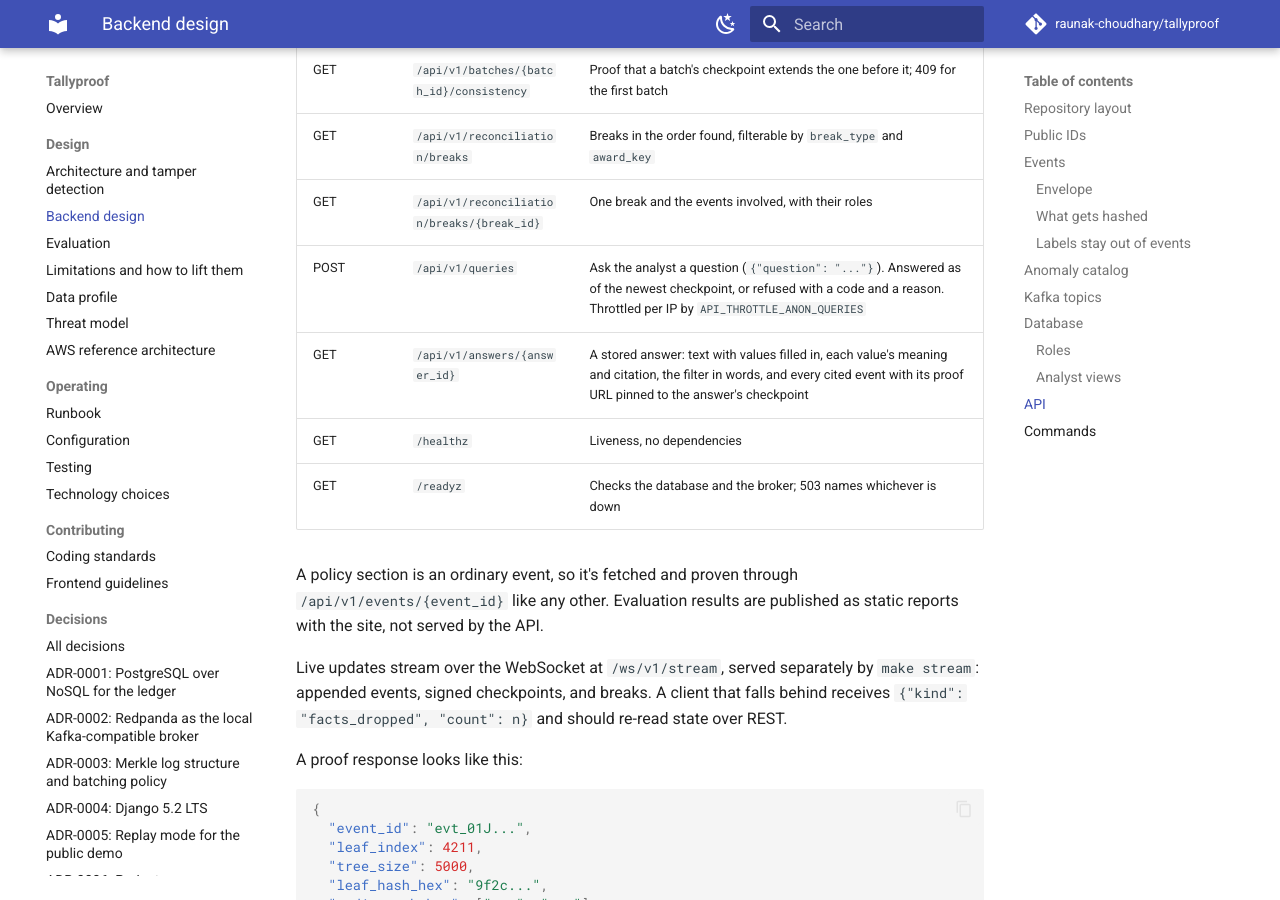
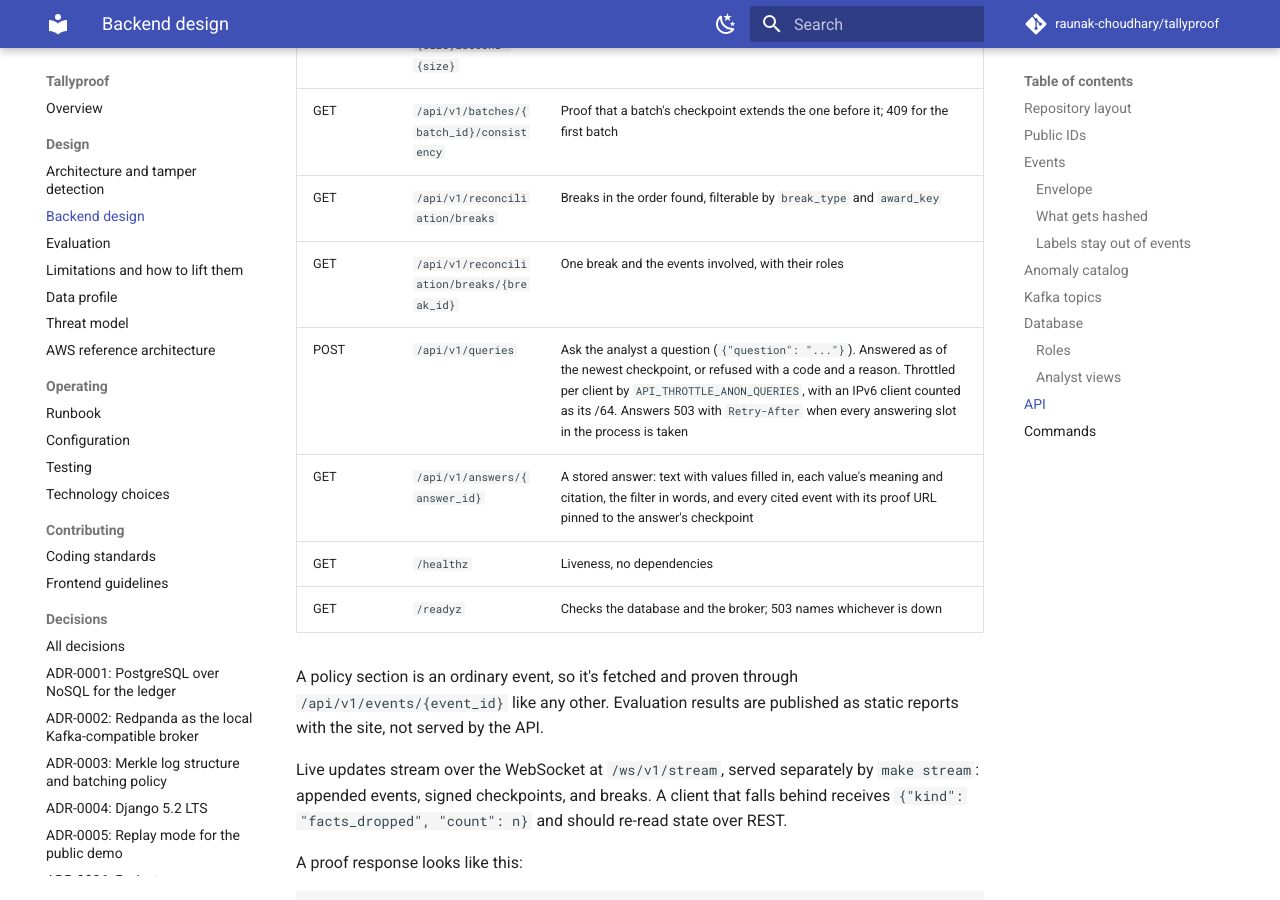
Before and after one commit to raunak-choudhary/tallyproof, an MkDocs documentation site: the page built from docs/backend-design.md, in a window 1280 px wide and 900 px high, scrolled down 9188 px. Built offline with MkDocs 1.6.1 and Material for MkDocs 9.7.7, drawn with Linux system fonts in a browser that asks for light colours; comment, search, counter and statistics services are not loaded.

Commit message:
docs: show the citation match in the verify flow and the busy reply
The question-to-answer diagram now shows the browser checking that the
record, leaf, and checkpoint are the ones the answer cited, and asking
for the proof at the answer's checkpoint. The query endpoint row notes
the 503 with Retry-After and that IPv6 clients count as their /64.

```diff
--- a/docs/backend-design.md
+++ b/docs/backend-design.md
@@ -295,7 +295,7 @@ All endpoints except the health checks are under `/api/v1/` and return JSON. The
 | GET | `/api/v1/batches/{batch_id}/consistency` | Proof that a batch's checkpoint extends the one before it; 409 for the first batch |
 | GET | `/api/v1/reconciliation/breaks` | Breaks in the order found, filterable by `break_type` and `award_key` |
 | GET | `/api/v1/reconciliation/breaks/{break_id}` | One break and the events involved, with their roles |
-| POST | `/api/v1/queries` | Ask the analyst a question (`{"question": "..."}`). Answered as of the newest checkpoint, or refused with a code and a reason. Throttled per IP by `API_THROTTLE_ANON_QUERIES` |
+| POST | `/api/v1/queries` | Ask the analyst a question (`{"question": "..."}`). Answered as of the newest checkpoint, or refused with a code and a reason. Throttled per client by `API_THROTTLE_ANON_QUERIES`, with an IPv6 client counted as its /64. Answers 503 with `Retry-After` when every answering slot in the process is taken |
 | GET | `/api/v1/answers/{answer_id}` | A stored answer: text with values filled in, each value's meaning and citation, the filter in words, and every cited event with its proof URL pinned to the answer's checkpoint |
 | GET | `/healthz` | Liveness, no dependencies |
 | GET | `/readyz` | Checks the database and the broker; 503 names whichever is down |
```
Also changed, not shown: docs/architecture.md (+2 -1 lines).
